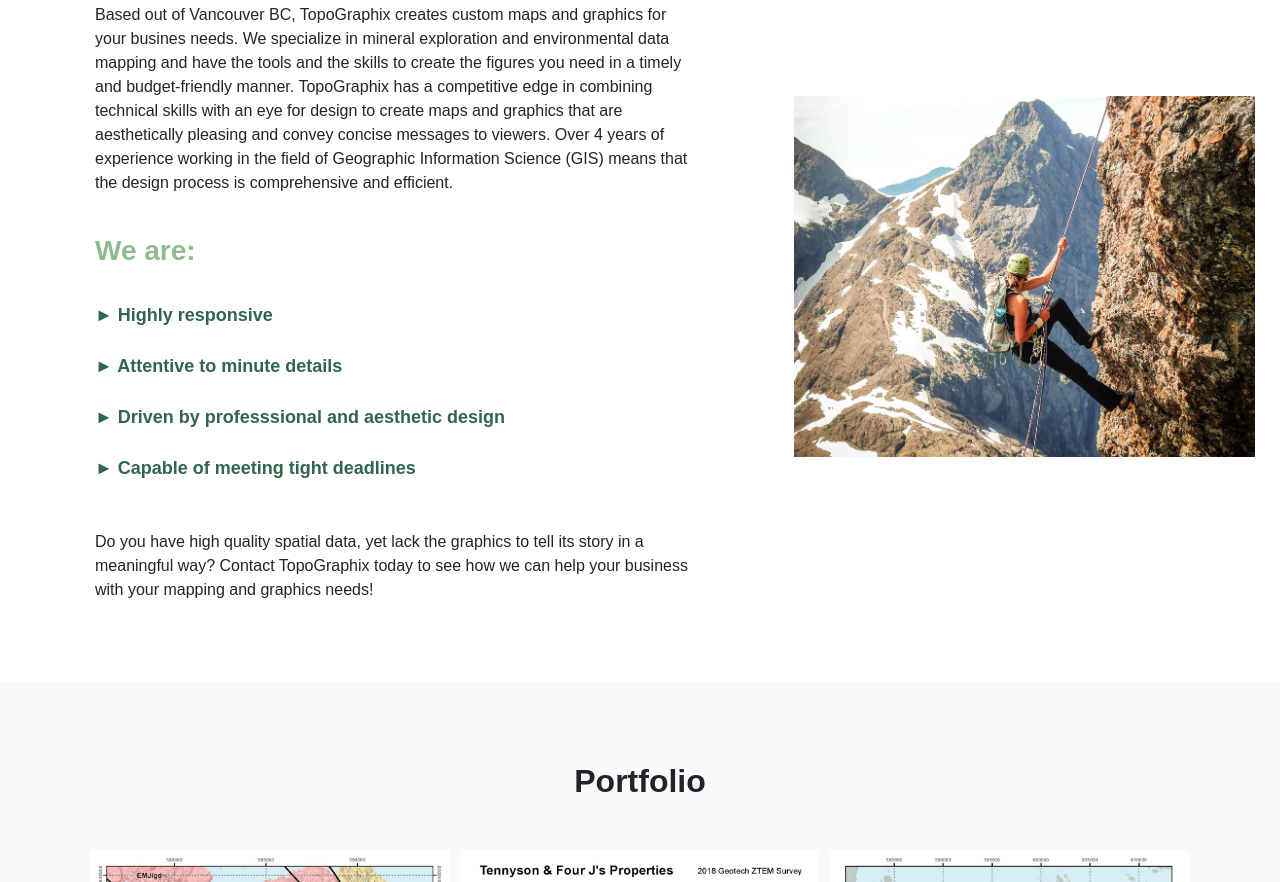
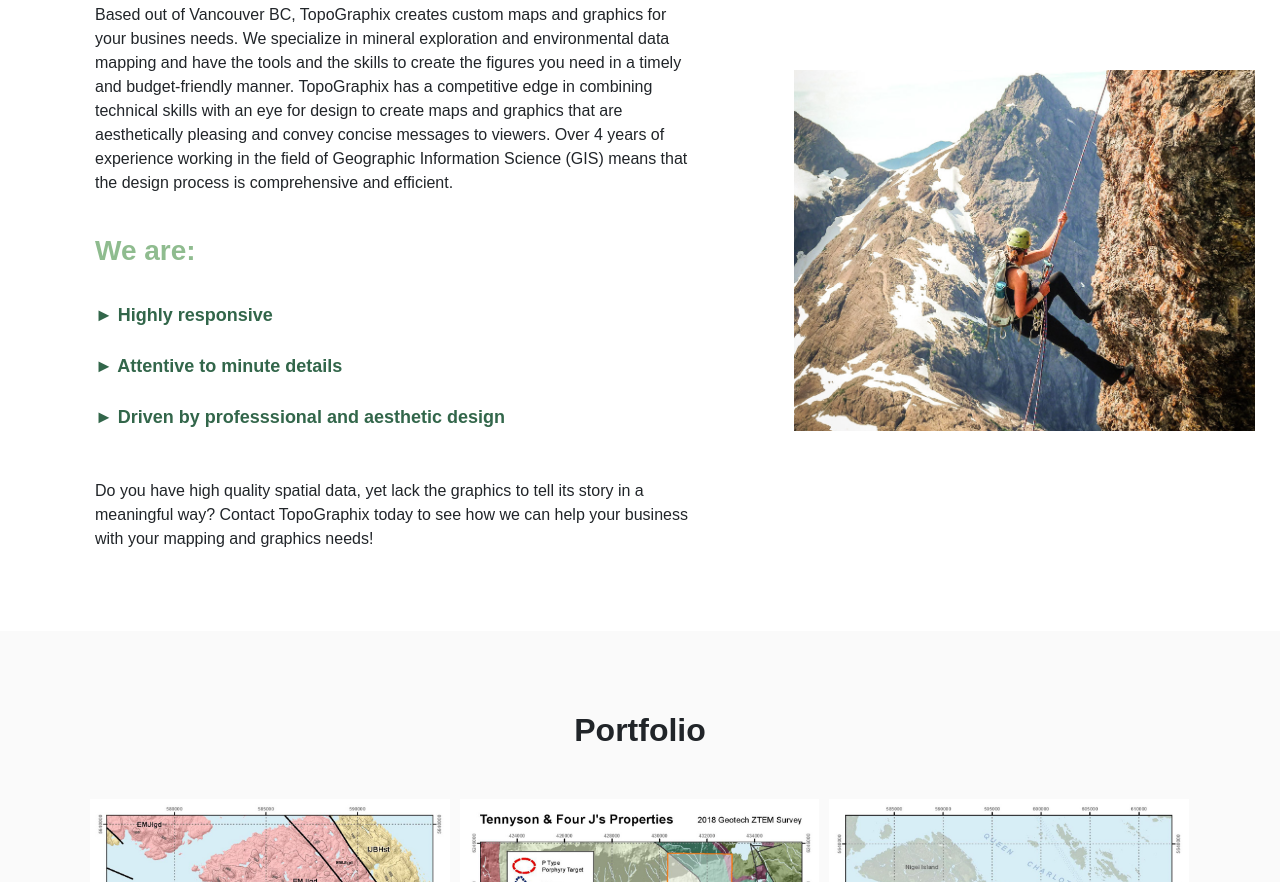
Before and after one commit to joelbarrette/topographix.ca, a plain HTML site: page index.html in a window 1280 px wide. Shown: the part 894-1776 px from the top of the page. Drawn offline with Linux system fonts and the light colour scheme.

Commit message:
Update index.html

```diff
--- a/index.html
+++ b/index.html
@@ -132,8 +132,6 @@
 					<h5 class="service-title"><span style="color:#32664A"> ► Attentive to minute details</span></h5>
 					<br>
 					<h5 class="service-title"><span style="color:#32664A"> ► Driven by professsional and aesthetic design</span></h5>
-					<br>
-					<h5 class="service-title"><span style="color:#32664A"> ► Capable of meeting tight deadlines</span></h5>
 					<br>
 					<br>
 					Do you have high quality spatial data, yet lack the graphics to tell its story in a meaningful way? Contact TopoGraphix today to see how we can help your business with your mapping and graphics needs! </p>
```
